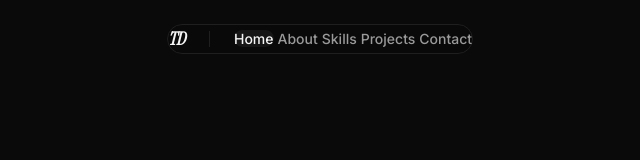
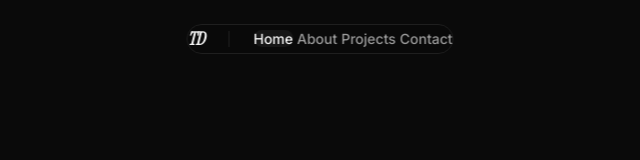
Before and after one commit to Tuandude/Portfolio, a React (Vite) app: page / in a window 1280 px wide. Shown: the top 160 px of the page, without its empty margins (320-960 px from the left). Built offline with nearby package versions, Linux system fonts and the light colour scheme.

Commit message:
fix(nav): set NAV_LINKS strictly to Home -> About -> Projects -> Contact per spec

```diff
--- a/src/components/layout/Navbar.tsx
+++ b/src/components/layout/Navbar.tsx
@@ -24,7 +24,6 @@ interface NavLinkItem {
 const NAV_LINKS: NavLinkItem[] = [
   { name: "Home", href: "#hero", id: "hero" },
   { name: "About", href: "#about", id: "about" },
-  { name: "Skills", href: "#skills", id: "skills" },
   { name: "Projects", href: "#projects", id: "projects" },
   { name: "Contact", href: "#contact", id: "contact" },
 ];
```
